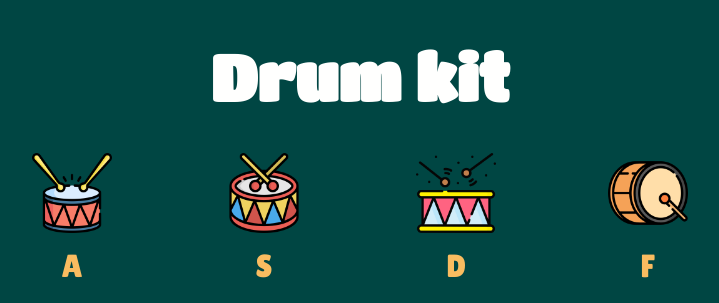
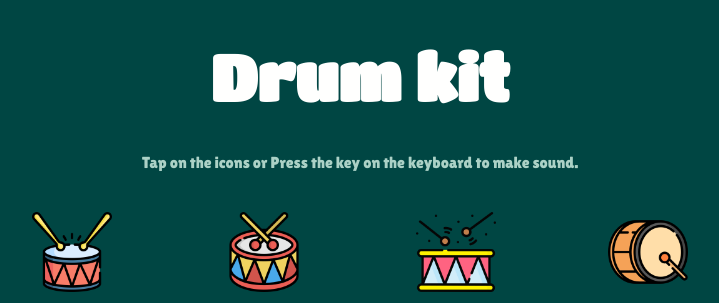
Before and after one commit to Akhileshgautam1903/Drum-kit, a plain HTML site: page index.html in a window 1280 px wide. Shown: the top 303 px of the page, without its empty margins (280-999 px from the left). Drawn offline with nearby package versions, Linux system fonts and the light colour scheme.

Commit message:
Update index.html

```diff
--- a/index.html
+++ b/index.html
@@ -13,10 +13,14 @@
     <!-- CSS links -->
     <link rel="stylesheet" href="styles.css">
 
+     <!-- Logo -->
+    <link rel="shortcut icon" href="img/drum-kit-logo.png" type="image/x-icon">
+
     <title>Drum-kit website</title>
 </head>
 <body>
     <h1>Drum kit</h1>
+    <p class="desc">Tap on the icons or Press the key on the keyboard to make sound.</p>
     <div class="drums row-1">
         <div class="drum1 btn">
             <img src="img/drum1.png" alt="">
```
